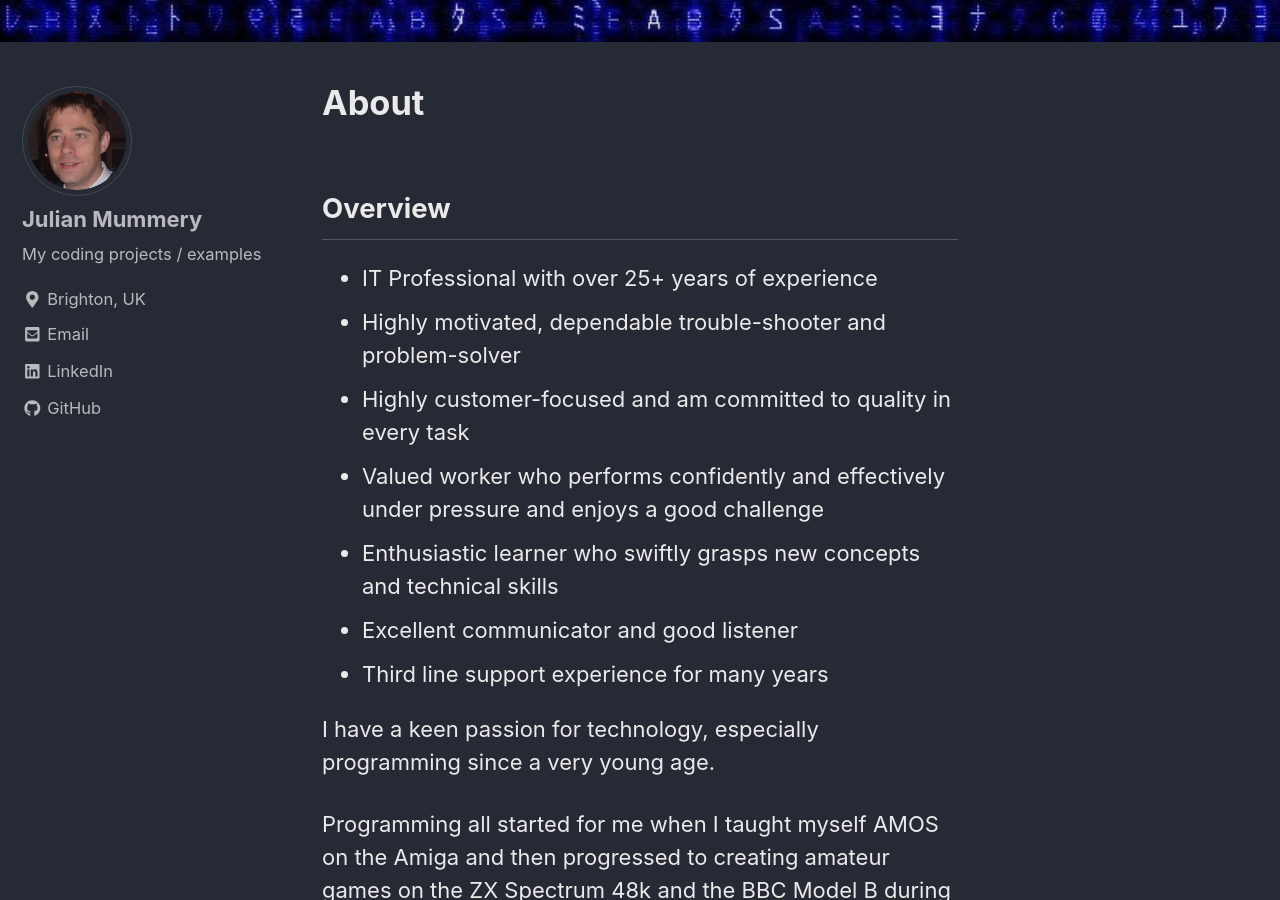
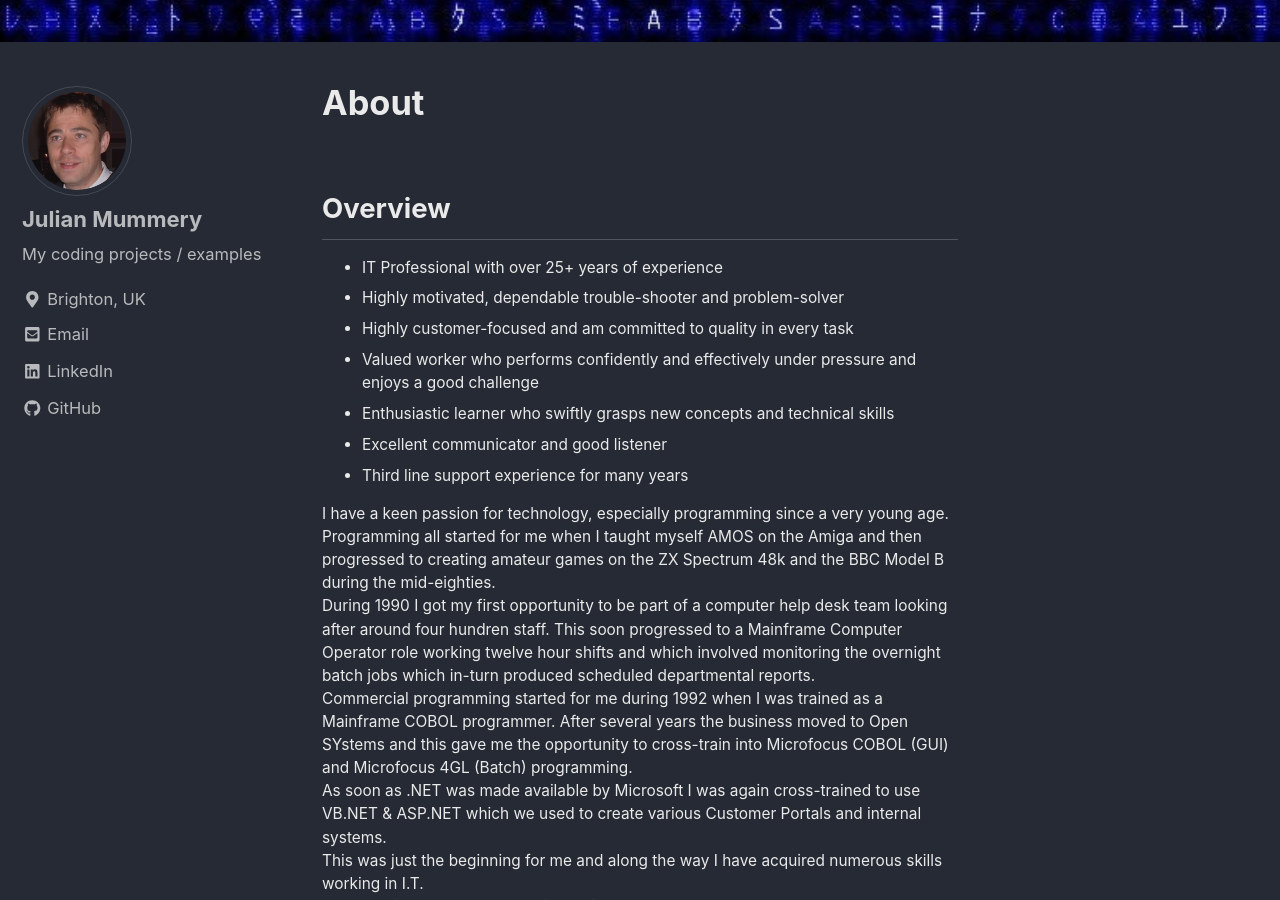
Before and after one commit to julianmummery/julianmummery.github.io, a Jekyll site: the page built from _pages/about.md, in a window 1280 px wide and 900 px high, scrolled down 346 px. Built offline with Jekyll 4.4.1, drawn with Linux system fonts in a browser that asks for light colours; nearby versions of some CDN libraries.

Commit message:
Update about.md

```diff
--- a/_pages/about.md
+++ b/_pages/about.md
@@ -5,7 +5,7 @@ header:
    image: "/assets/images/header-background.jpg"
 ---
 <h2>Overview</h2>
-<ul>
+<ul style="font-size:0.70em;">
   <li>IT Professional with over 25+ years of experience</li>
   <li>Highly motivated, dependable trouble-shooter and problem-solver</li>
   <li>Highly customer-focused and am committed to quality in every task</li>
@@ -15,23 +15,23 @@ header:
   <li>Third line support experience for many years</li>
 </ul>
 
-<p>I have a keen passion for technology, especially programming since a very young age.</p>
-<p>Programming all started for me when I taught myself AMOS on the Amiga and then progressed to creating amateur games on the ZX Spectrum 48k and the BBC Model B during the mid-eighties.</p>
-<p>During 1990 I got my first opportunity to be part of a computer help desk team looking after around four hundren staff. This soon progressed to a Mainframe Computer Operator role working twelve hour shifts and which involved monitoring the overnight batch jobs which in-turn produced scheduled departmental reports.</p>
-<p>Commercial programming started for me during 1992 when I was trained as a Mainframe COBOL programmer. After several years the business moved to Open SYstems and this gave me the opportunity to cross-train into Microfocus COBOL (GUI) and Microfocus 4GL (Batch) programming.</p>
-<p>As soon as .NET was made available by Microsoft I was again cross-trained to use VB.NET & ASP.NET which we used to create various Customer Portals and internal systems.</p>
-<p>This was just the beginning for me and along the way I have acquired numerous skills working in I.T.</p>
-<p>You can view my other "Technical Skills" below: -</p>
+<p style="font-size:0.70em; margin-top:0; margin-bottom: 0;">I have a keen passion for technology, especially programming since a very young age.</p>
+<p style="font-size:0.70em; margin-top:0; margin-bottom: 0;">Programming all started for me when I taught myself AMOS on the Amiga and then progressed to creating amateur games on the ZX Spectrum 48k and the BBC Model B during the mid-eighties.</p>
+<p style="font-size:0.70em; margin-top:0; margin-bottom: 0;">During 1990 I got my first opportunity to be part of a computer help desk team looking after around four hundren staff. This soon progressed to a Mainframe Computer Operator role working twelve hour shifts and which involved monitoring the overnight batch jobs which in-turn produced scheduled departmental reports.</p>
+<p style="font-size:0.70em; margin-top:0; margin-bottom: 0;">Commercial programming started for me during 1992 when I was trained as a Mainframe COBOL programmer. After several years the business moved to Open SYstems and this gave me the opportunity to cross-train into Microfocus COBOL (GUI) and Microfocus 4GL (Batch) programming.</p>
+<p style="font-size:0.70em; margin-top:0; margin-bottom: 0;">As soon as .NET was made available by Microsoft I was again cross-trained to use VB.NET & ASP.NET which we used to create various Customer Portals and internal systems.</p>
+<p style="font-size:0.70em; margin-top:0; margin-bottom: 0;">This was just the beginning for me and along the way I have acquired numerous skills working in I.T.</p>
+<p style="font-size:0.70em; margin-top:0; margin-bottom: 0;">You can view my other "Technical Skills" below: -</p>
 
 <h2>Experience</h2>
-<p>
+<p style="font-size:0.70em; margin-top:0; margin-bottom: 0;">
 For more specific information about the businesses I have worked for along with details on some of the projects I have had the opportunity to be part of please see my <a href="https://github.com/julianmummery/experience/" target="_blank">Experience in Reverse Chronological Order</a>
 
 <hr/>
 
 <h2>Technical SKills</h2>
 <h3>Programming Languages</h3>
-<ul>
+<ul style="font-size:0.70em;">
   <li>ASP.NET (13+ Years)</li>
   <li>VB.NET (13+ Years)</li>
   <li>WinForms (13+ Years)</li>
@@ -52,7 +52,7 @@ For more specific information about the businesses I have worked for along with
 </ul>
 
 <h3>Software Development Tools</h3>
-<ul>
+<ul style="font-size:0.70em;">
   <li>Microsoft Visual Studio 2017/15/10/8</li>
   <li>Microsoft SQL Server 2012/8/5</li>
   <li>IIS</li>
@@ -71,7 +71,7 @@ For more specific information about the businesses I have worked for along with
 </ul>
 
 <h3>OS / Platforms</h3>
-<ul>
+<ul style="font-size:0.70em;">
   <li>Microsoft Operating Systems</li>
   <li>Unix/Linux Platforms</li>
 </ul>
```
